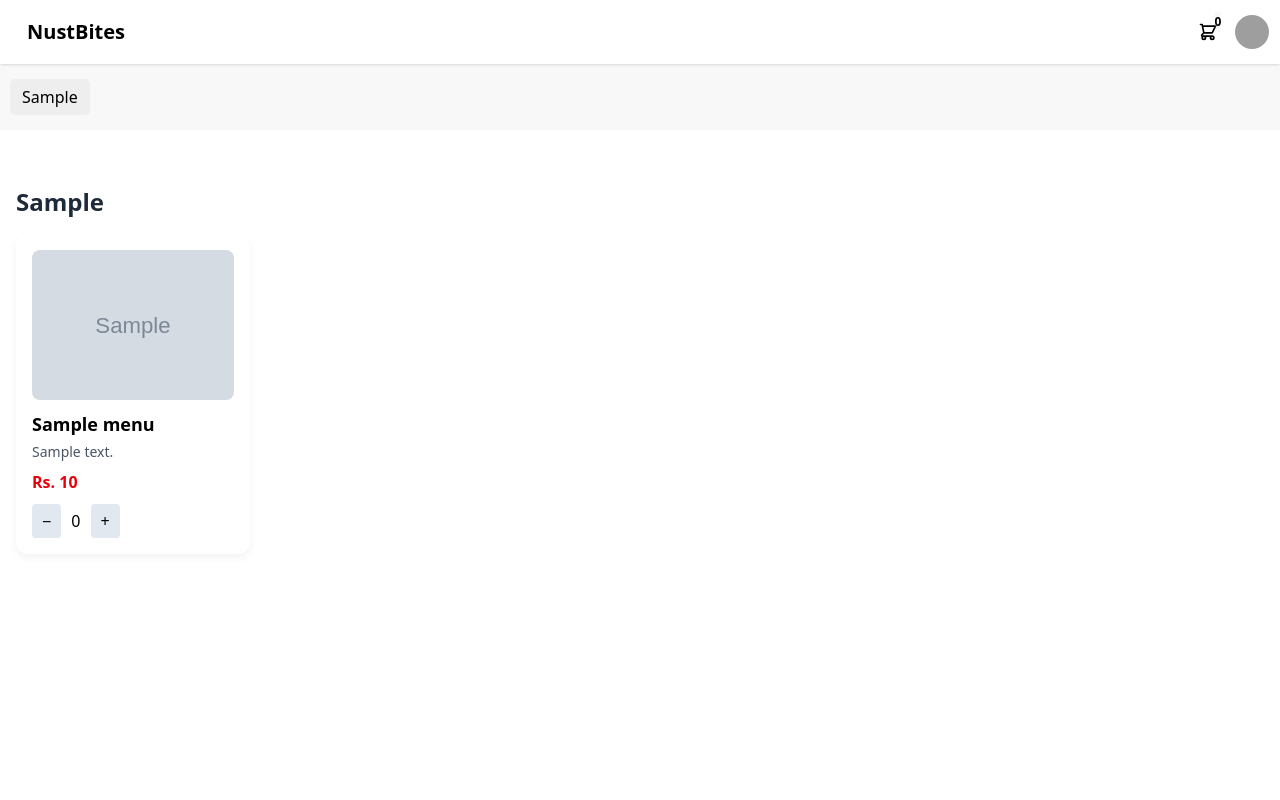
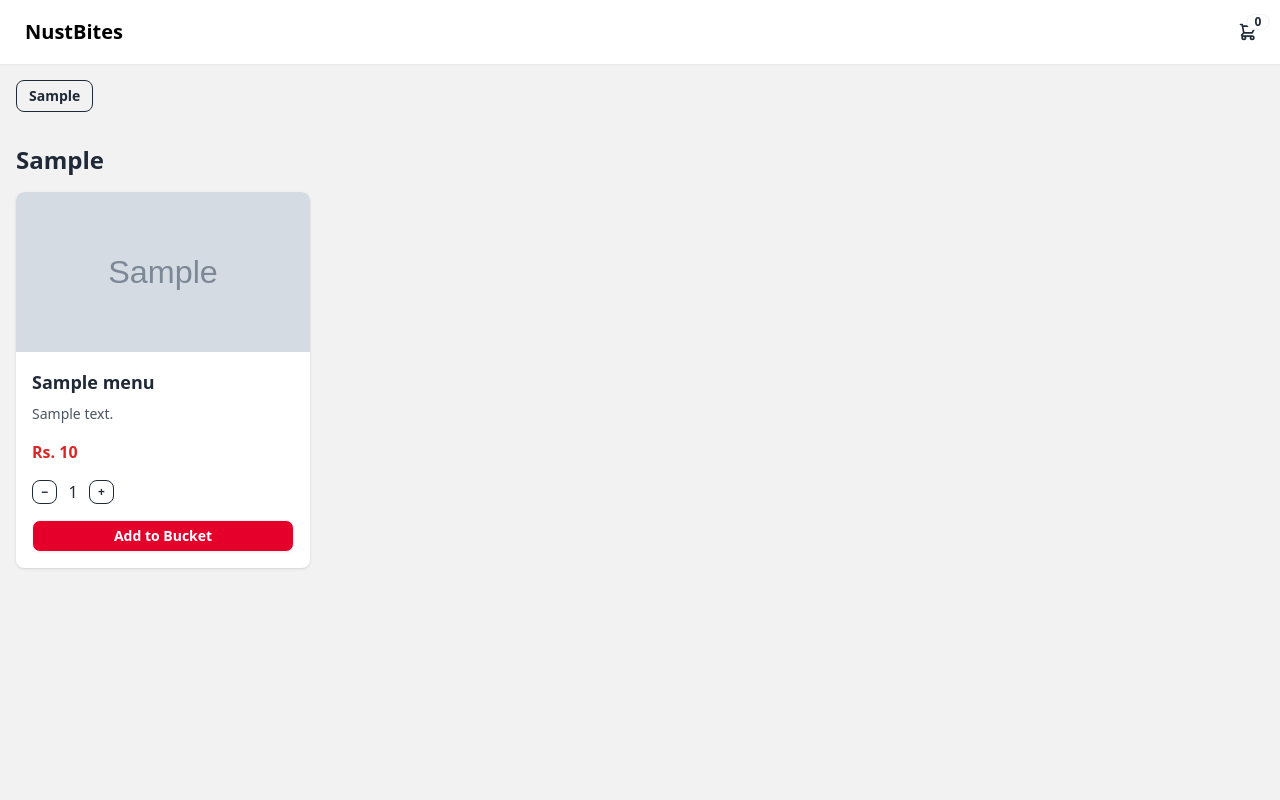
Before and after one commit to jalam-jedi/Nustbites, a Flask app: page /menu/1 in a window 1280 px wide. Run offline with Flask 3, Linux system fonts and the light colour scheme; a user stored in the database is signed in; tables that the repository leaves empty hold one stand-in row (values such as "Sample post"); grey boxes marked "Sample" are stand-in pictures; some libraries are stand-ins or nearby versions; grey boxes are pictures that could not be loaded.

Commit message:
Added some things

```diff
--- a/static/src/input.css
+++ b/static/src/input.css
@@ -5,5 +5,5 @@ body {
 }
 
 @plugin "daisyui" {
-  themes: dark, --default, light--prefersdark;
+  themes: cupcake --default, light--prefersdark;
 }
--- a/templates/basic.html
+++ b/templates/basic.html
@@ -1,25 +1,27 @@
+<!-- basic.html -->
 <!DOCTYPE html>
-<html lang="en">
-  <head>
-    <meta charset="UTF-8" />
-    <meta name="viewport" content="width=device-width, initial-scale=1.0" />
-    <meta name="description" content="Nustbites" />
-    <meta name="author" content="Your Name" />
-    <meta name="keywords" content="Nustbites, comparison, pictures" />
-    <title>Nustbites</title>
-    {% block style %}
+<html lang="en" data-theme="light">
+<head>
+  <meta charset="UTF-8" />
+  <title>{{ title if title else 'NustBites' }}</title>
 
-    <!-- CSS Stylesheet -->
-    <html data-theme="light"></html>
-    <link
-      rel="stylesheet"
-      href="{{ url_for('static',filename = 'css/styles.css') }}"
-    />
-    <script src="{{url_for('static',filename='scripts/jquery.js')}}"></script>
-    {% endblock %}
-  </head>
-  <body>
-    <div ></div>
-    {% block body %}{% endblock %}
-  </body>
+  <link href="https://cdn.jsdelivr.net/npm/daisyui@4.4.20/dist/full.min.css" rel="stylesheet" />
+  <script src="https://cdn.tailwindcss.com"></script>
+
+  {% block style %}{% endblock %}
+</head>
+<body class="min-h-screen bg-base-200 text-base-content">
+
+  <!-- Navbar (fallback) -->
+  {% block navbar %}
+  <div class="navbar bg-base-100 shadow-sm sticky top-0 z-10">
+
+    <a class="btn btn-ghost text-xl hover:!bg-transparent hover:!text-current" href="{{ url_for('routes.home') }}">NustBites</a>
+
+  </div>
+  {% endblock %}
+
+  {% block content %}{% endblock %}
+  {% block scripts %}{% endblock %}
+</body>
 </html>
--- a/templates/menu.html
+++ b/templates/menu.html
@@ -1,97 +1,16 @@
-<!DOCTYPE html>
-<html lang="en">
-<head>
-  <meta charset="UTF-8" />
-  <title>Menu</title>
-  <link rel="stylesheet" href="/static/css/styles.css" />
-  <style>
-    html {
-      scroll-behavior: smooth;
-    }
+{% extends 'basic.html' %}
 
-    nav {
-      background-color: #f8f8f8;
-      padding: 10px;
-      flex-wrap: wrap;
-    }
+{% block title %}Menu - Nustbites{% endblock %}
 
-    nav button {
-      margin: 5px 10px 5px 0;
-      padding: 6px 12px;
-      border-radius: 5px;
-      background-color: #eee;
-      border: none;
-      cursor: pointer;
-    }
+{% block navbar %}
+<div class="navbar bg-base-100 shadow-sm sticky top-0 z-10">
+  <div class="flex-1">
+    <a class="btn btn-ghost text-xl" style="color: black;" href="{{ url_for('routes.home') }}">NustBites</a>
+  </div>
 
-    nav button:hover {
-      background-color: #ddd;
-    }
-
-    section.category-section {
-      margin: 40px 0;
-    }
-
-    .card {
-      background-color: white;
-      border-radius: 12px;
-      box-shadow: 0 4px 8px rgba(0,0,0,0.05);
-      padding: 16px;
-      display: flex;
-      flex-direction: column;
-      justify-content: space-between;
-    }
-
-    .card img {
-      width: 100%;
-      height: 150px;
-      object-fit: cover;
-      border-radius: 8px;
-      margin-bottom: 10px;
-    }
-
-    .grid-container {
-      display: grid;
-      grid-template-columns: repeat(auto-fill, minmax(220px, 1fr));
-      gap: 20px;
-    }
-
-    .dropdown-content {
-      position: absolute !important;
-      top: 60px !important;
-      z-index: 999;
-    }
-
-    .qty-controls {
-      display: flex;
-      align-items: center;
-      gap: 10px;
-      margin-top: 10px;
-    }
-
-    .qty-controls button {
-      padding: 5px 10px;
-      background-color: #e2e8f0;
-      border: none;
-      border-radius: 4px;
-      cursor: pointer;
-      font-size: 16px;
-    }
-
-    .qty-controls button:hover {
-      background-color: #cbd5e1;
-    }
-  </style>
-</head>
-<body>
-  <!-- Navbar -->
-  <div class="navbar bg-base-100 shadow-sm z-10 relative">
-    <div class="flex-1">
-      <a class="btn btn-ghost text-xl" href="{{ url_for('routes.home') }}">NustBites</a>
-    </div>
-    <div class="flex-none">
-      <!-- Bucket Dropdown -->
-      <div class="dropdown dropdown-end relative">
+  <div class="flex-none items-center">
+    <!-- Bucket Icon Dropdown (center-aligned vertically) -->
+    <div class="dropdown dropdown-end flex items-center">
       <div tabindex="0" role="button" class="btn btn-ghost btn-circle">
         <div class="indicator">
           <svg xmlns="http://www.w3.org/2000/svg" class="h-5 w-5" fill="none"
@@ -105,182 +24,185 @@
       <div tabindex="0" class="card card-compact dropdown-content bg-base-100 mt-0 w-60 shadow">
         <div class="card-body">
           <span class="text-lg font-bold">Bucket</span>
-            <span id="bucket-summary" class="text-info">Subtotal: Rs. 0</span>
+          <span id="bucket-summary" class="text-info" style="color: black; font-weight: bold;">Subtotal: Rs. 0</span>
+
           <div class="card-actions">
-              <button class="btn btn-primary btn-block" id="dropdown-view-bucket-btn">View Bucket</button>
+            <button class="btn btn-block" style="background-color: #e4002b; color: whitesmoke;" onclick="openBucketModal()">View Bucket</button>
+
+          </div>
+        </div>
       </div>
     </div>
   </div>
 </div>
 
-      <!-- Profile Dropdown -->
-      <div class="dropdown dropdown-end">
-        <div tabindex="0" role="button" class="btn btn-ghost btn-circle avatar">
-          <div class="w-10 rounded-full">
-            <img
-              alt="Profile"
-              src="https://img.daisyui.com/images/stock/photo-1534528741775-53994a69daeb.webp" />
+<!-- Modal for Bucket -->
+<dialog id="bucket_modal" class="modal">
+  <div class="modal-box w-96 max-w-full">
+    <form method="dialog">
+      <button class="btn btn-sm btn-circle btn-ghost absolute right-2 top-2">✕</button>
+    </form>
+    <h3 class="font-bold text-lg mb-4">Your Bucket</h3>
+    <ul id="bucket-items-list" class="space-y-2"></ul>
+    <div class="text-right font-semibold mt-4" id="bucket-total">Total: Rs. 0</div>
   </div>
-        </div>
-        <ul tabindex="0" class="menu menu-sm dropdown-content bg-base-100 rounded-box z-1 mt-3 w-52 p-2 shadow">
-          <li><a class="justify-between">Profile <span class="badge">New</span></a></li>
-          <li><a>Settings</a></li>
-          <li><a>Logout</a></li>
-        </ul>
-      </div>
-    </div>
-  </div>
+</dialog>
+{% endblock %}
 
-  <!-- Hidden field to store Restaurant ID -->
+{% block content %}
 <input type="hidden" id="restaurantId" value="{{ restaurant_id }}">
+<nav id="category-navbar" class="flex flex-wrap gap-2 p-4"></nav>
+<div id="menu-list" class="p-4 space-y-10"></div>
+{% endblock %}
 
-  <!-- Category Nav -->
-  <nav id="category-navbar" class="flex p-4"></nav>
-
-  <!-- Full Menu Sections -->
-  <div id="menu-list" class="p-4 space-y-10"></div>
-
-  <!-- JavaScript -->
+{% block scripts %}
 <script>
-    document.addEventListener('DOMContentLoaded', function () {
   let bucket = [];
 
-      function updateBucketButton() {
+  function updateBucketDisplay() {
     const iconCount = document.getElementById('bucket-count-icon');
     const summary = document.getElementById('bucket-summary');
-
     const totalItems = bucket.reduce((sum, item) => sum + item.quantity, 0);
     const totalPrice = bucket.reduce((sum, item) => sum + item.price * item.quantity, 0);
-
     iconCount.textContent = totalItems;
     summary.textContent = `Subtotal: Rs. ${totalPrice}`;
   }
 
-      function increaseQuantity(id) {
-        const item = bucket.find(i => i.id === id);
-        if (item) {
-          item.quantity += 1;
+  function renderModal() {
+    const list = document.getElementById('bucket-items-list');
+    const total = document.getElementById('bucket-total');
+    list.innerHTML = '';
+    let subtotal = 0;
+
+    if (bucket.length === 0) {
+      list.innerHTML = '<li class="text-gray-500">Your bucket is empty.</li>';
     } else {
-          const card = document.querySelector(`[data-id="${id}"]`);
-          const name = card.getAttribute('data-name');
-          const price = parseFloat(card.getAttribute('data-price'));
-          bucket.push({ id, name, price, quantity: 1 });
-        }
-        updateBucketButton();
-        updateQtyDisplay(id);
+      bucket.forEach(item => {
+        subtotal += item.price * item.quantity;
+        list.appendChild(createBucketItemElement(item));
+      });
     }
 
-      function decreaseQuantity(id) {
-        const item = bucket.find(i => i.id === id);
-        if (item) {
-          item.quantity -= 1;
-          if (item.quantity <= 0) {
-            bucket = bucket.filter(i => i.id !== id);
-          }
-        }
-        updateBucketButton();
-        updateQtyDisplay(id);
+    total.textContent = `Total: Rs. ${subtotal}`;
   }
 
-      function updateQtyDisplay(id) {
-        const qtySpan = document.querySelector(`#qty-${id}`);
-        const item = bucket.find(i => i.id === id);
-        qtySpan.textContent = item ? item.quantity : 0;
+  function createBucketItemElement(item) {
+    const li = document.createElement('li');
+    li.className = 'flex items-center justify-between gap-2';
+    li.innerHTML = `
+      <span class="truncate">${item.name}</span>
+      <div class="flex items-center gap-2">
+        <button class="btn btn-xs" data-action="decrease" data-id="${item.id}">-</button>
+        <span>${item.quantity}</span>
+        <button class="btn btn-xs" data-action="increase" data-id="${item.id}">+</button>
+        <button class="btn btn-xs btn-error" data-action="remove" data-id="${item.id}">✕</button>
+      </div>
+    `;
+    return li;
   }
 
+  function openBucketModal() {
+    renderModal();
+    document.getElementById('bucket_modal').showModal();
+  }
+
+  function attachMenuButtons() {
+  document.querySelectorAll('[data-action]').forEach(btn => {
+    btn.addEventListener('click', () => {
+      const id = parseInt(btn.dataset.id);
+      const action = btn.dataset.action;
+      const name = btn.dataset.name;
+      const price = parseFloat(btn.dataset.price);
+      let qtyEl = document.getElementById(`qty-${id}`);
+      let quantity = parseInt(qtyEl?.textContent || '1');
+
+      let item = bucket.find(i => i.id === id);
+
+      if (action === 'increase') {
+        quantity = Math.min(99, quantity + 1);
+        qtyEl.textContent = quantity;
+      } else if (action === 'decrease') {
+        quantity = Math.max(1, quantity - 1);
+        qtyEl.textContent = quantity;
+      } else if (action === 'add') {
+        if (item) {
+          item.quantity += quantity;
+        } else {
+          bucket.push({ id, name, price, quantity });
+        }
+        qtyEl.textContent = 1; // Reset
+        updateBucketDisplay();
+      }
+    });
+  });
+}
+
+  document.addEventListener('DOMContentLoaded', () => {
     const restaurantId = document.getElementById('restaurantId').value;
-
     fetch(`/api/menu?restaurant_id=${restaurantId}`)
       .then(response => response.json())
       .then(data => {
         const menuContainer = document.getElementById('menu-list');
+        const navbar = document.getElementById('category-navbar');
 
-          for (const category in data) {
+        Object.entries(data).forEach(([category, items]) => {
+          const section = createCategorySection(category, items);
+          menuContainer.appendChild(section);
+          navbar.appendChild(createCategoryButton(category, section));
+        });
+
+        attachMenuButtons();
+      })
+      .catch(err => console.error('Menu fetch error:', err));
+  });
+
+  function createCategorySection(category, items) {
     const section = document.createElement('section');
-            section.className = 'category-section';
     section.id = category.replace(/\s+/g, '-').toLowerCase();
-
     const heading = document.createElement('h2');
+    heading.className = 'text-2xl font-bold mb-4 text-gray-800';
     heading.textContent = category;
-            heading.className = 'text-2xl font-bold mb-4 text-gray-800';
-            section.appendChild(heading);
 
     const grid = document.createElement('div');
-            grid.className = 'grid-container';
+    grid.className = 'grid grid-cols-1 sm:grid-cols-2 md:grid-cols-3 lg:grid-cols-4 gap-6';
 
-            data[category].forEach(item => {
-              const card = document.createElement('div');
-              card.className = 'card';
-              card.setAttribute('data-id', item.id);
-              card.setAttribute('data-name', item.name);
-              card.setAttribute('data-price', item.price);
+    items.forEach(item => grid.appendChild(createMenuCard(item)));
 
-              if (item.image_url) {
-                const img = document.createElement('img');
-                img.src = item.image_url;
-                img.alt = item.name;
-                card.appendChild(img);
+    section.appendChild(heading);
+    section.appendChild(grid);
+    return section;
   }
 
-              const title = document.createElement('h4');
-              title.className = 'text-lg font-semibold';
-              title.textContent = item.name;
-              card.appendChild(title);
-
-              const desc = document.createElement('p');
-              desc.className = 'text-sm text-gray-600 mt-1';
-              desc.textContent = item.description || '';
-              card.appendChild(desc);
-
-              const price = document.createElement('p');
-              price.className = 'text-md font-bold text-red-600 mt-2';
-              price.textContent = `Rs. ${item.price}`;
-              card.appendChild(price);
-
-              const qtyControls = document.createElement('div');
-              qtyControls.className = 'qty-controls';
-
-              const minusBtn = document.createElement('button');
-              minusBtn.textContent = '−';
-              minusBtn.onclick = () => decreaseQuantity(item.id);
-
-              const qtySpan = document.createElement('span');
-              qtySpan.id = `qty-${item.id}`;
-              qtySpan.textContent = 0;
-
-              const plusBtn = document.createElement('button');
-              plusBtn.textContent = '+';
-              plusBtn.onclick = () => increaseQuantity(item.id);
-
-              qtyControls.appendChild(minusBtn);
-              qtyControls.appendChild(qtySpan);
-              qtyControls.appendChild(plusBtn);
-
-              card.appendChild(qtyControls);
-              grid.appendChild(card);
-            });
-
-            section.appendChild(grid);
-            menuContainer.appendChild(section);
-
-            const navbar = document.getElementById('category-navbar');
+  function createCategoryButton(category, section) {
     const btn = document.createElement('button');
     btn.textContent = category;
-            btn.onclick = () => document.getElementById(section.id).scrollIntoView({ behavior: 'smooth' });
-            navbar.appendChild(btn);
+    btn.className = 'btn btn-outline btn-sm';
+    btn.onclick = () => section.scrollIntoView({ behavior: 'smooth' });
+    return btn;
   }
-        })
-        .catch(error => console.error('Error fetching menu:', error));
-
-      function showOrderSummary() {
-        alert('Order Summary:\n' + bucket.map(item => `${item.name} x${item.quantity}`).join('\n'));
+  function createMenuCard(item) {
+  const card = document.createElement('div');
+  card.className = 'card bg-white shadow rounded-lg overflow-hidden';
+  card.innerHTML = `
+    <figure class="h-40 bg-gray-100">
+      <img src="${item.image_url || 'https://via.placeholder.com/150'}" class="object-cover w-full h-full" alt="${item.name}">
+    </figure>
+    <div class="card-body p-4">
+      <h2 class="card-title text-lg">${item.name}</h2>
+      <p class="text-sm text-gray-600">${item.description || ''}</p>
+      <p class="font-bold text-red-600 mt-2">Rs. ${item.price}</p>
+      <div class="flex items-center gap-2 mt-2">
+        <button class="btn btn-xs btn-outline" data-id="${item.id}" data-action="decrease">−</button>
+        <span id="qty-${item.id}" class="w-4 text-center">1</span>
+        <button class="btn btn-xs btn-outline" data-id="${item.id}" data-action="increase">+</button>
+      </div>
+     <button class="btn btn-sm mt-2 w-full text-white" style="background-color: #E4002B;" data-id="${item.id}" data-name="${item.name}" data-price="${item.price}" data-action="add">
+  Add to Bucket
+</button>
+</div>
+  `;
+  return card;
 }
 
-      document.getElementById('dropdown-view-bucket-btn').addEventListener('click', function (e) {
-        e.preventDefault();
-        showOrderSummary();
-      });
-    });
 </script>
-</body>
-</html>
+{% endblock %}
```
Also changed, not shown: templates/home.html (+20 -18 lines), static/css/styles.css. Lines whose indentation alone changed are shown as unchanged.
